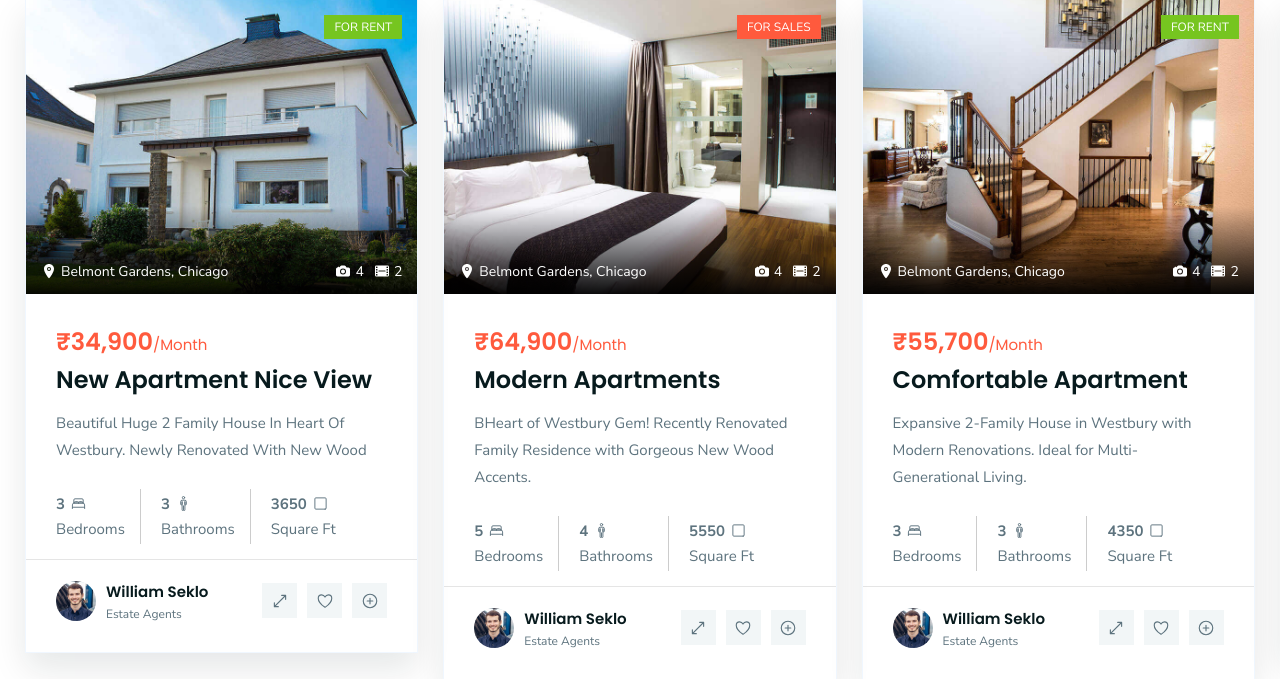
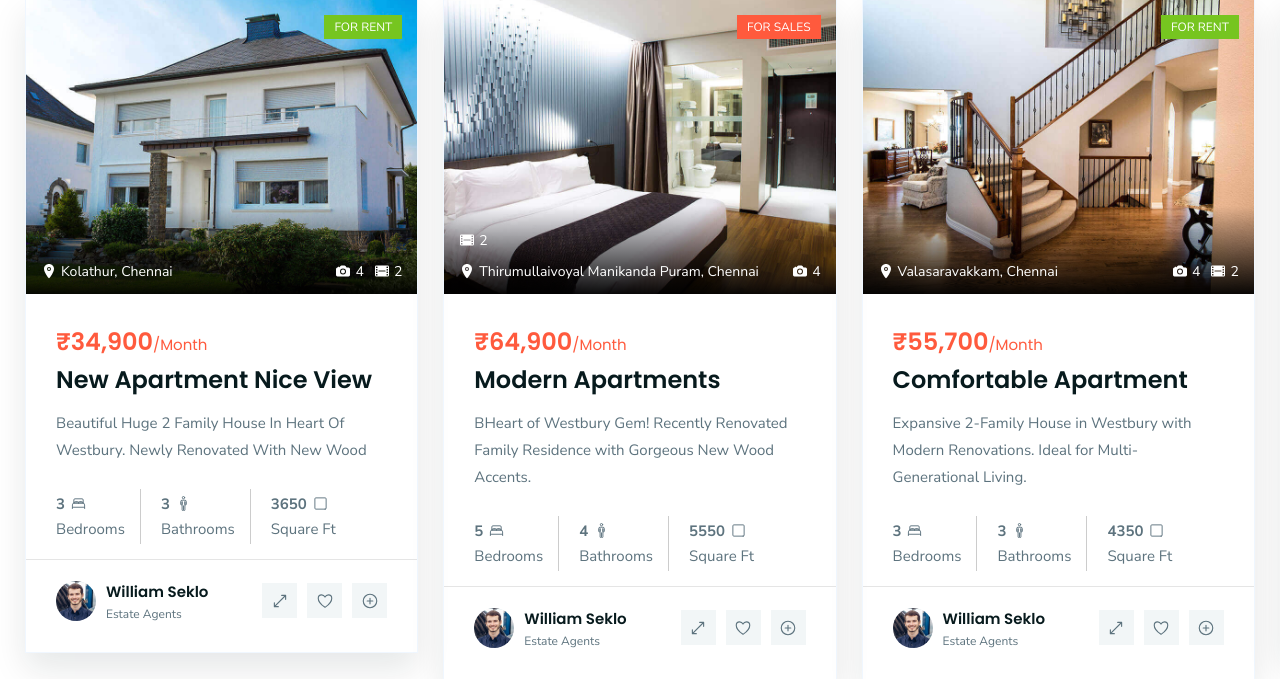
Before and after one commit to karthi517/House_Price_Prediction_Chennai, a Flask app: page / in a window 1280 px wide. Shown: the part 2790-3469 px from the top of the page. Run offline with Flask 2, Linux system fonts and the light colour scheme; parts of the project's set-up code (start-up, migrations or seed data) failed here and were passed over; grey boxes are pictures that could not be loaded.

Commit message:
small changes

```diff
--- a/templates/index.html
+++ b/templates/index.html
@@ -154,9 +154,8 @@
 
         <div class="header-bottom-actions">
 
-          <button class="header-bottom-actions-btn" aria-label="Search">
+          <button class="header-bottom-actions-btn" aria-label="Search" onclick="window.location.href='{{ url_for('next_page') }}';">
             <ion-icon name="search-outline"></ion-icon>
-
             <span>Search</span>
           </button>
 
@@ -435,7 +434,7 @@
                     <button class="banner-actions-btn">
                       <ion-icon name="location"></ion-icon>
 
-                      <address>Belmont Gardens, Chicago</address>
+                      <address>Kolathur, Chennai</address>
                     </button>
 
                     <button class="banner-actions-btn">
@@ -555,7 +554,7 @@
                     <button class="banner-actions-btn">
                       <ion-icon name="location"></ion-icon>
 
-                      <address>Belmont Gardens, Chicago</address>
+                      <address>Thirumullaivoyal Manikanda Puram, Chennai</address>
                     </button>
 
                     <button class="banner-actions-btn">
@@ -675,7 +674,7 @@
                     <button class="banner-actions-btn">
                       <ion-icon name="location"></ion-icon>
 
-                      <address>Belmont Gardens, Chicago</address>
+                      <address>Valasaravakkam, Chennai</address>
                     </button>
 
                     <button class="banner-actions-btn">
@@ -784,7 +783,7 @@
                 <figure class="card-banner">
 
                   <a href="#">
-                    <img src="{{ url_for('static', filename='images/property-4.jpg') }}" alt="Luxury villa in Rego Park" class="w-100">
+                    <img src="{{ url_for('static', filename='images/luxury-design-tips-LV.jpg') }}" alt="Luxury villa in Rego Park" class="w-100">
 
                   </a>
 
@@ -795,7 +794,7 @@
                     <button class="banner-actions-btn">
                       <ion-icon name="location"></ion-icon>
 
-                      <address>Belmont Gardens, Chicago</address>
+                      <address>Chetpet, Chennai</address>
                     </button>
 
                     <button class="banner-actions-btn">
@@ -817,7 +816,7 @@
                 <div class="card-content">
 
                   <div class="card-price">
-                    <strong>$34,900</strong>/Month
+                    <strong>₹34,900</strong>/Month
                   </div>
 
                   <h3 class="h3 card-title">
```
Also changed, not shown: static/images/luxury-design-tips-LV.jpg (added).
